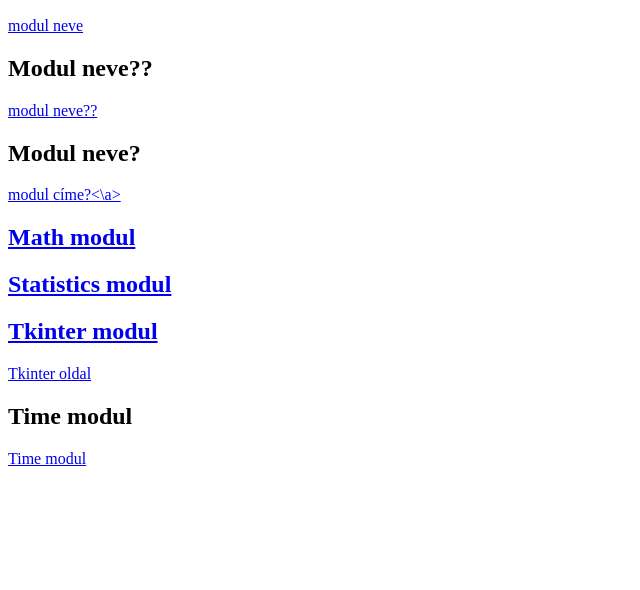
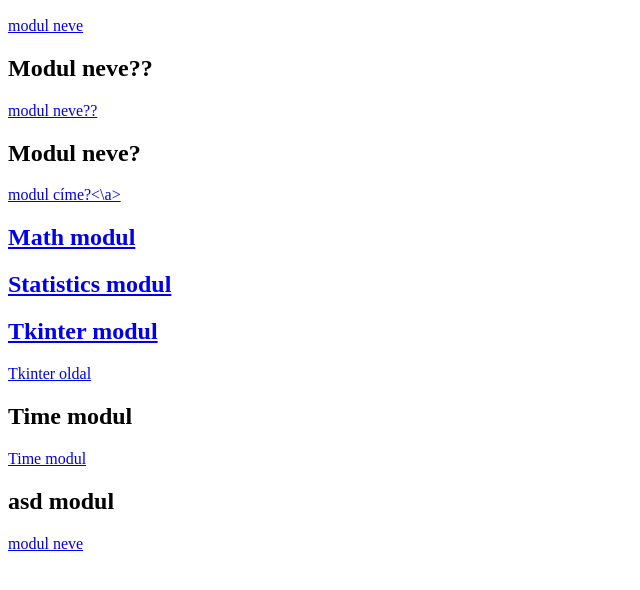
Before and after one commit to vasasro/pythonmudulok2021, a plain HTML site: page index.html in a window 1280 px wide. Shown: the part 110-700 px from the top of the page, without its empty margins (0-640 px from the left). Drawn offline with Linux system fonts and the light colour scheme.

Commit message:
Update index.html

```diff
--- a/index.html
+++ b/index.html
@@ -34,6 +34,9 @@
     <h2>Time modul</h2>
     <a href=time.html">Time modul</a>
 
+    <h2>asd modul</h2>
+    <a href="asd">modul neve</a>
+
 
 
 </body>
```
